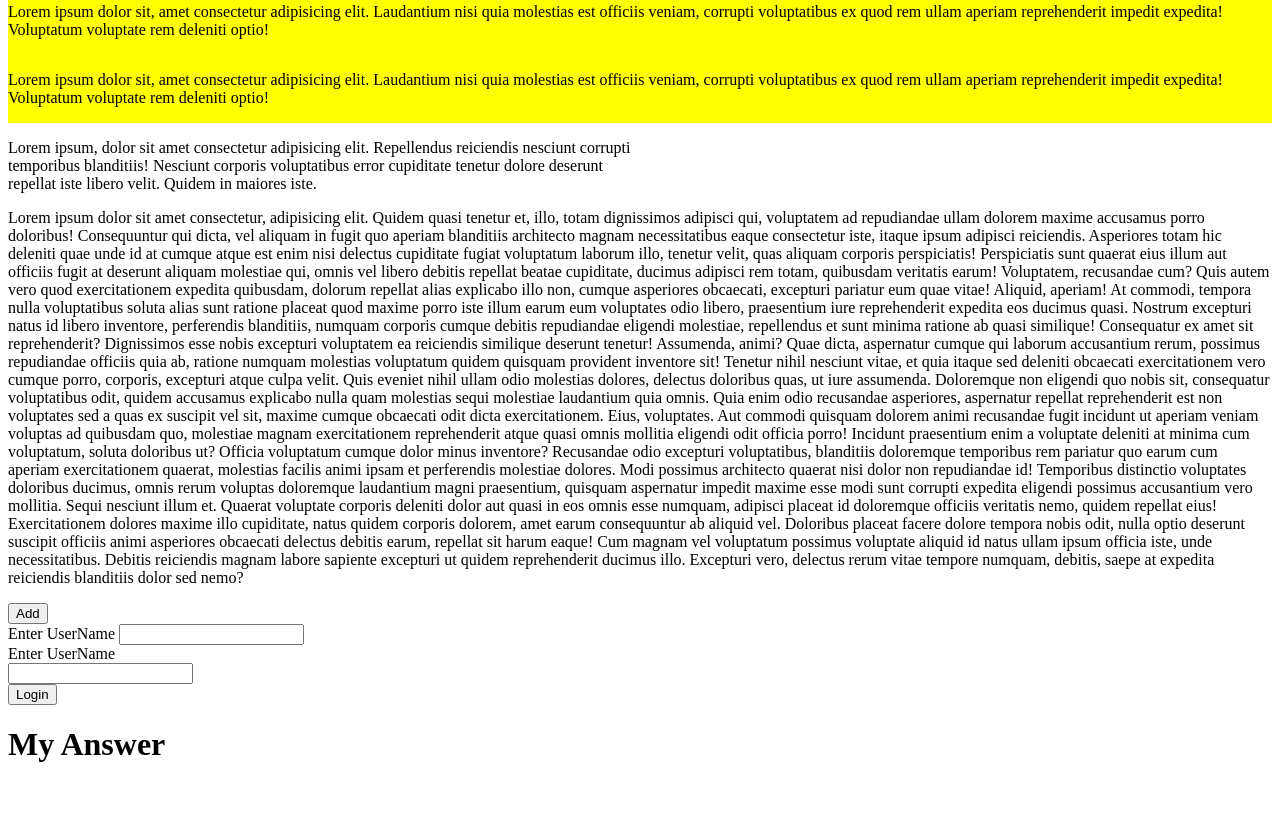
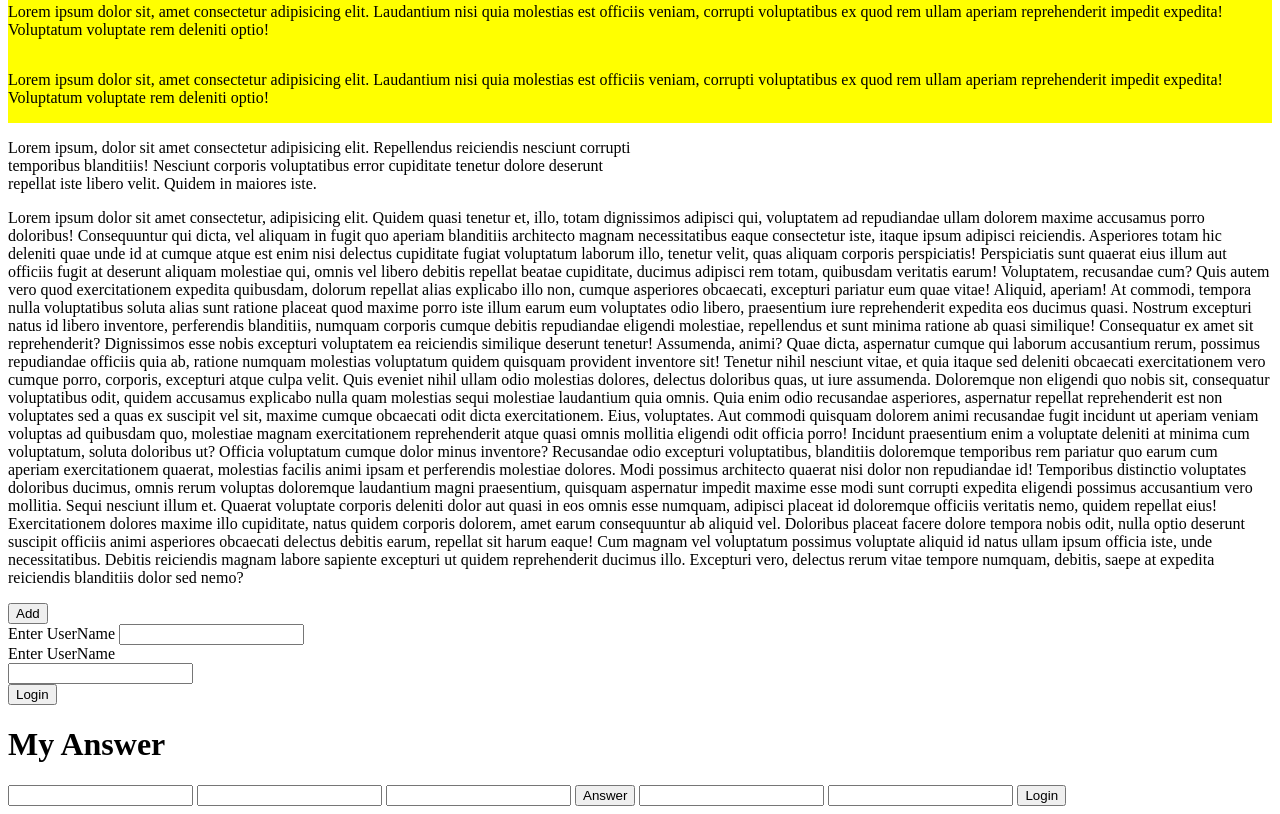
Before and after one commit to MenukaUdayanga/fourth-project, a plain HTML site: page index.html in a window 1280 px wide. Shown: the part 417-1231 px from the top of the page. Before the commit the page ends 1202 px from the top, so only its background shows below. Drawn offline with Linux system fonts and the light colour scheme.

Commit message:
6/10/11.47pm

```diff
--- a/index.html
+++ b/index.html
@@ -56,6 +56,20 @@
 
 <h1 id="data">My Answer</h1>
 
+
+<input type="number" id="first">
+<input type="number" id="second">
+<input type="number" id="thired">
+
+<button onclick="getsum()" type="submit">Answer</button>
+
+
+<input type="text" id="user">
+<input type="text" id="pwd">
+<button type="submit" onclick="login1()">Login</button>
+
+
+
 <script src="script.js"></script>
 
 </body>
--- a/script.js
+++ b/script.js
@@ -32,3 +32,56 @@
 
 
     }
+
+
+    function getsum(){
+
+        var num1 = parseInt(document.getElementById("first").value);
+        var num2 = parseInt(document.getElementById("second").value);
+        var num3 = parseInt(document.getElementById("thired").value);
+
+        var answer=(num1+num2+num3)/2;
+
+        if(answer>55){
+
+            alert("Not worry");
+        }
+
+        else{
+
+            alert(" worry");
+        }
+
+    }
+
+
+    var vall1 = 6;
+    var vall2 = 2;
+
+    var answer = vall1%vall2;
+
+
+    if(answer==0){
+
+        alert("Answer is even");
+    }
+     else{ alert("Answer is odd");}
+
+
+
+    function login1(){
+
+        var user = document.getElementById("user").value;
+        var pwd = document.getElementById("pwd").value;
+
+        if(user=="ujayaweera738@gmail.com" & pwd=="1234" ){
+
+            alert("Login is Successfully")
+        }
+
+        else{
+
+            alert("Try agin")
+        }
+
+    }
```
